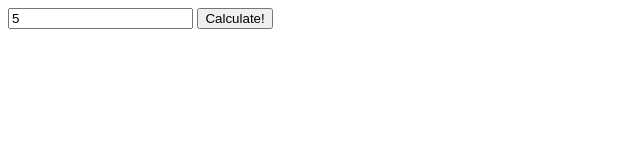
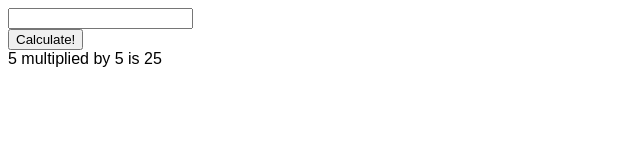
Before and after one commit to NewEvolution/high-low-div-mult, a plain HTML site: page index.html in a window 1280 px wide. Both pictures are taken after typing "5" into the empty fields and a click on the button "Calculate!". Shown: the whole page, without its empty margins (0-640 px from the left). Drawn offline with Linux system fonts and the light colour scheme.

Commit message:
Completed exercise, commiting all changes.  I really should commit more often I suppose.

```diff
--- a/index.html
+++ b/index.html
@@ -7,8 +7,10 @@
     <title>Nashville Software School</title>
   </head>
   <body>
-    <input type="number" name="num_input" id="num_input">
-    <button id="calculate" value="calculate">Calculate!</button>
+    <div>
+      <input type="number" name="num_input" id="num_input"><br>
+      <button id="calculate" value="calculate">Calculate!</button>
+    </div>
     <div id="content"></div>
     <script type="text/javascript" src="script.js"></script>
   </body>
--- a/script.js
+++ b/script.js
@@ -0,0 +1,32 @@
+function testerFunc() {
+  var inputBox = document.getElementById("num_input");
+  var userInput = inputBox.value;
+  if(userInput === "") {
+    alert("Please enter a number.");
+  } else if (userInput > 10000) {
+    mathFunc(userInput, diviFunc);
+  } else {
+    mathFunc(userInput, multiFunc);
+  }
+  inputBox.value = "";
+}
+
+var diviFunc = function(sentArg) {
+  return sentArg + " divided by ten is " + sentArg / 10;
+}
+
+var multiFunc = function(sentArg) {
+  return sentArg + " multiplied by 5 is " + sentArg * 5;
+}
+
+var mathFunc = function(sentValue, sentFunc) {
+    writeFunc(sentFunc(sentValue));
+}
+
+var writeFunc = function(sentValue) {
+  document.getElementById("content").innerHTML = sentValue;
+}
+
+var calcButton = document.getElementById("calculate");
+
+calcButton.onclick = testerFunc;
```
